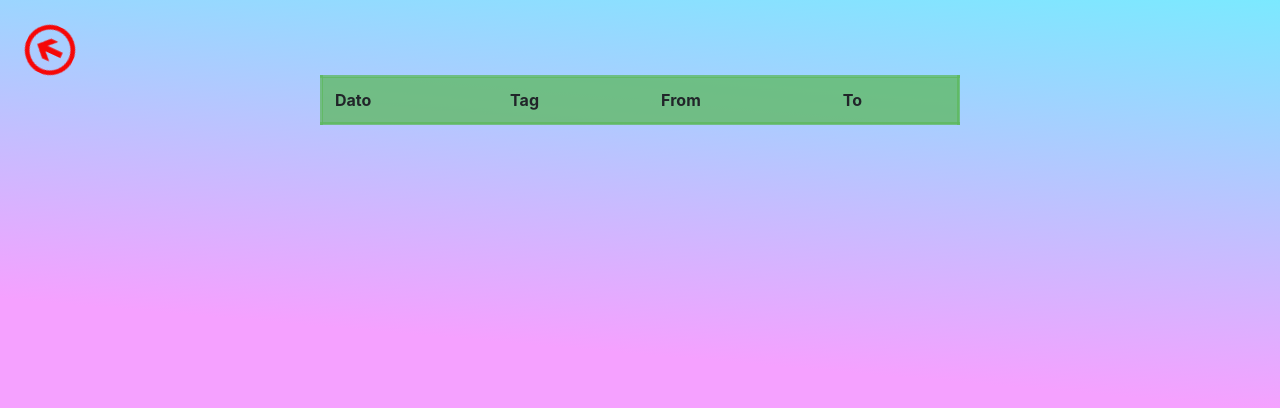
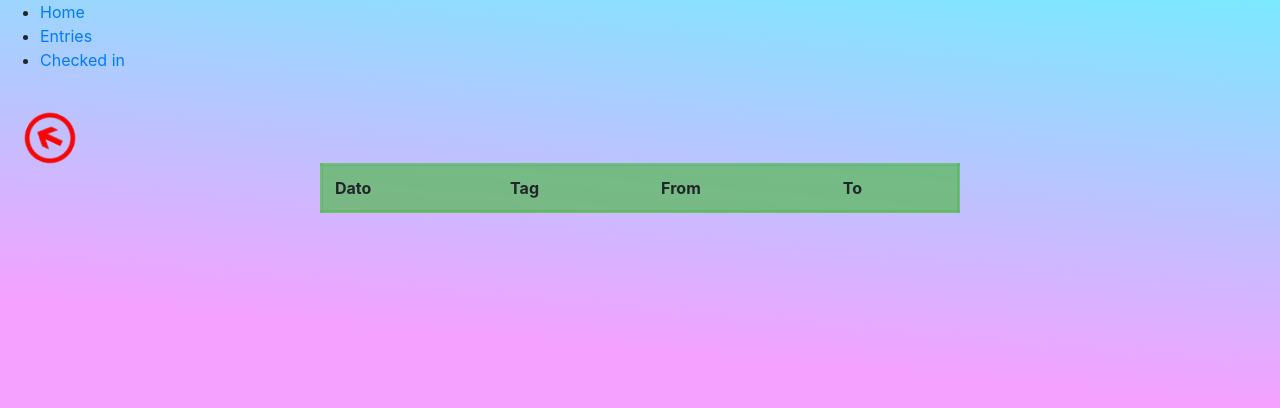
Before and after one commit to vidarlo/pincheckin, a Flask app: page /list/checkout in a window 1280 px wide. Shown: the top 408 px of the page. Run offline with Flask 2, Linux system fonts and the light colour scheme; data comes from the database, SQL or seed files in the repository; data that the repository does not hold is empty.

Commit message:
Added menu

```diff
--- a/templates/index.html
+++ b/templates/index.html
@@ -8,7 +8,11 @@
 
 </head>
 <body>
-<div class="col text-center">
+ <div class="menu">
+    {% include 'menu.html' %}
+  </div>
+
+  <div class="col text-center">
   <br>
   <br>
 
--- a/templates/list.html
+++ b/templates/list.html
@@ -8,6 +8,9 @@
 <body>
 
 
+ <div class="menu">
+    {% include 'menu.html' %}
+  </div>
 
 
   <div>
--- /dev/null
+++ b/templates/menu.html
@@ -0,0 +1,5 @@
+<ul>
+  <li><a href="{{ url_for('index') }}">Home</li>
+  <li><a href="{{ url_for('list') }}">Entries</li>
+  <li><a href="{{ url_for('list_checkedin') }}">Checked in</li>
+</ul
```
Also changed, not shown: database.db (deleted).
